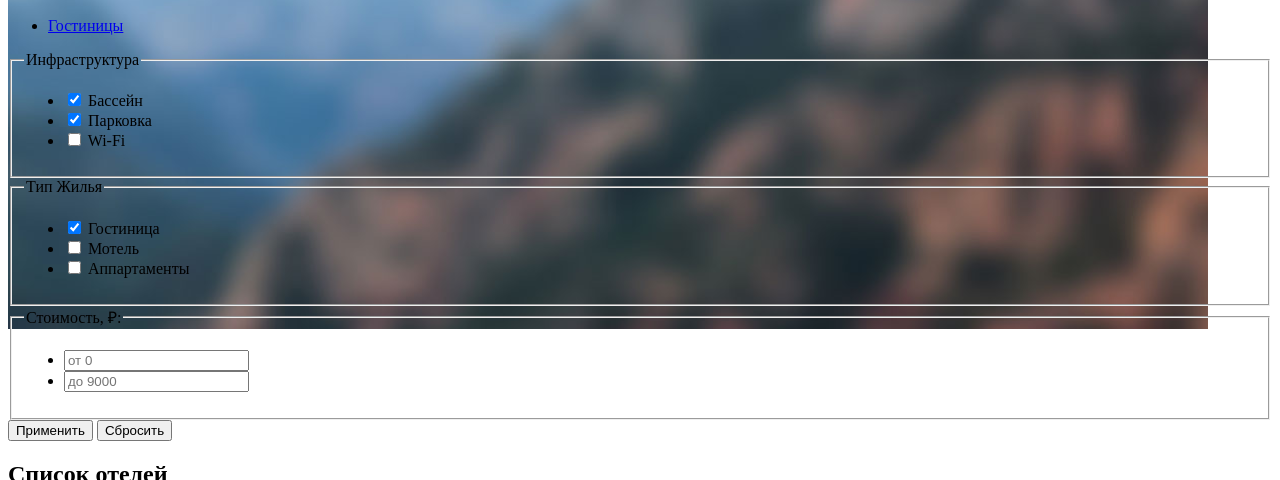
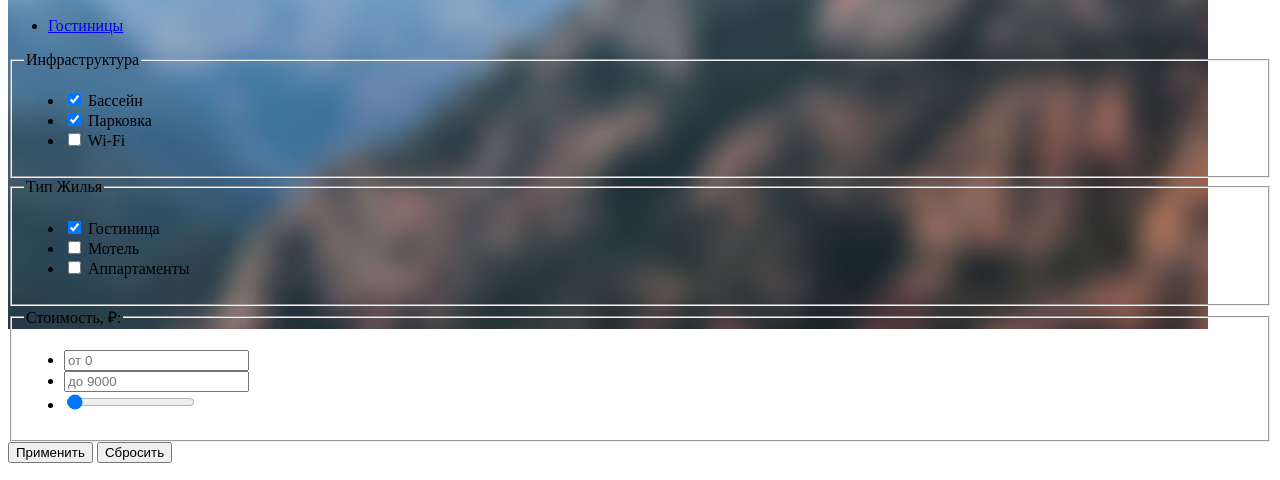
Before and after one commit to killer-62rus/887387-sedona-39, a plain HTML site: page catalog.html in a window 1280 px wide. Shown: the part 331-811 px from the top of the page. Drawn offline with Linux system fonts and the light colour scheme.

Commit message:
Добавил графику
В каталоге добавил ползунок для цены

```diff
--- a/catalog.html
+++ b/catalog.html
@@ -128,6 +128,9 @@
                   <label class="price-control">
                     <input class="control-input" type="number" name="" placeholder="до 9000">
                   </label>
+                </li>
+                <li class="price-slider">
+                  <input type="range" min="0" max="9000" value="50" class="slider" id="myRange">
                 </li>
               </ul>
           </fieldset>
```
